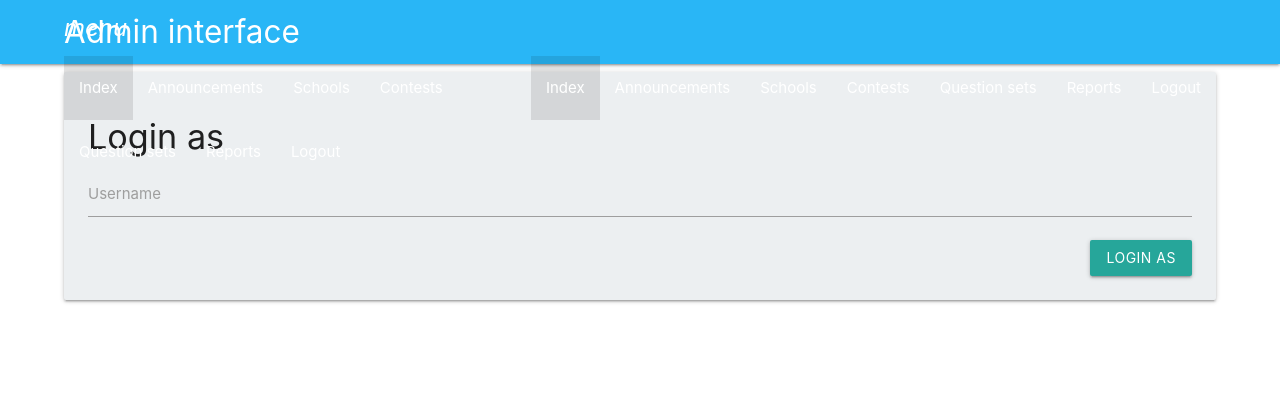
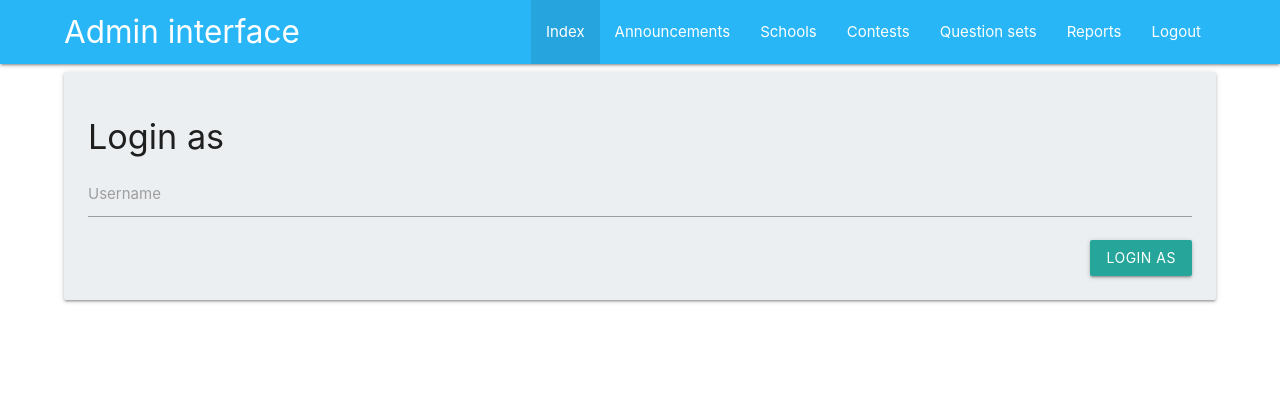
Before and after one commit to tuankiet65/tracnghiem, a Python web app: template tracnghiem/admin/templates/admin_index.html in a window 1280 px wide. Shown: the top 420 px of the page. Run offline with Jinja, Linux system fonts and the light colour scheme; the template is opened without the code that fills it, so the values that code supplies are empty; some libraries are stand-ins or nearby versions.

Commit message:
Frontend: fix navbars and sidebars

```diff
--- a/tracnghiem/admin/templates/admin_template.html
+++ b/tracnghiem/admin/templates/admin_template.html
@@ -39,21 +39,23 @@
         {% block css %} {% endblock %}
     </head>
     <body>
-        <header class="navbar-fixed">
+        <header>
+            <div class="navbar-fixed">
                 <nav class="light-blue lighten-1" role="navigation">
                     <div class="navbar-wrapper container">
                         <a href="/admin/" class="brand-logo">Admin interface</a>
-                    <a href="#" data-activates="mobile-nav" class="button-collapse">
-                        <i class="fa fa-bars">menu</i>
+                        <a href="#" data-target="mobile-nav" class="sidenav-trigger">
+                            <i class="material-icons">menu</i>
                         </a>
                         <ul class="right hide-on-med-and-down">
                             {{ render_navbar_content() }}
                         </ul>
-                    <ul class="side-nav" id="mobile-nav">
+                    </div>
+                </nav>
+            </div>
+            <ul class="sidenav" id="mobile-nav">
                 {{ render_navbar_content() }}
             </ul>
-                </div>
-            </nav>
         </header>
         <main class="container">
             {% block main %} {% endblock %}
@@ -90,6 +92,8 @@
             Sentry.init({
                 "dsn": '{{ config["SENTRY_FRONTEND_DSN"] }}'
             });
+
+            M.Sidenav.init($('.sidenav'), {});
         </script>
 
         <script src="/static/js/data_list.js" type="text/javascript" charset="utf-8"></script>
--- a/tracnghiem/templates/template.html
+++ b/tracnghiem/templates/template.html
@@ -99,7 +99,7 @@
                                 </a>
                             </span>
                         </div>
-                        <a href="#" data-activates="mobile-nav" class="button-collapse">
+                        <a href="#" data-target="mobile-nav" class="sidenav-trigger">
                             <i class="material-icons">menu</i>
                         </a>
                         <ul class="right hide-on-med-and-down">
@@ -108,7 +108,7 @@
                     </div>
                 </nav>
             </div>
-            <ul class="side-nav" id="mobile-nav">
+            <ul class="sidenav" id="mobile-nav">
                 {{ render_navbar_content() }}
             </ul>
         </header>
@@ -195,7 +195,7 @@
             });
 
             $(function(){
-                $(".button-collapse").sideNav();
+                M.Sidenav.init($('.sidenav'), {});
 
                 // Check if user is using Opera Mini in Extreme mode
                 // (means that the content is being rendered on Opera servers)
```
Lines whose indentation alone changed are shown as unchanged.
